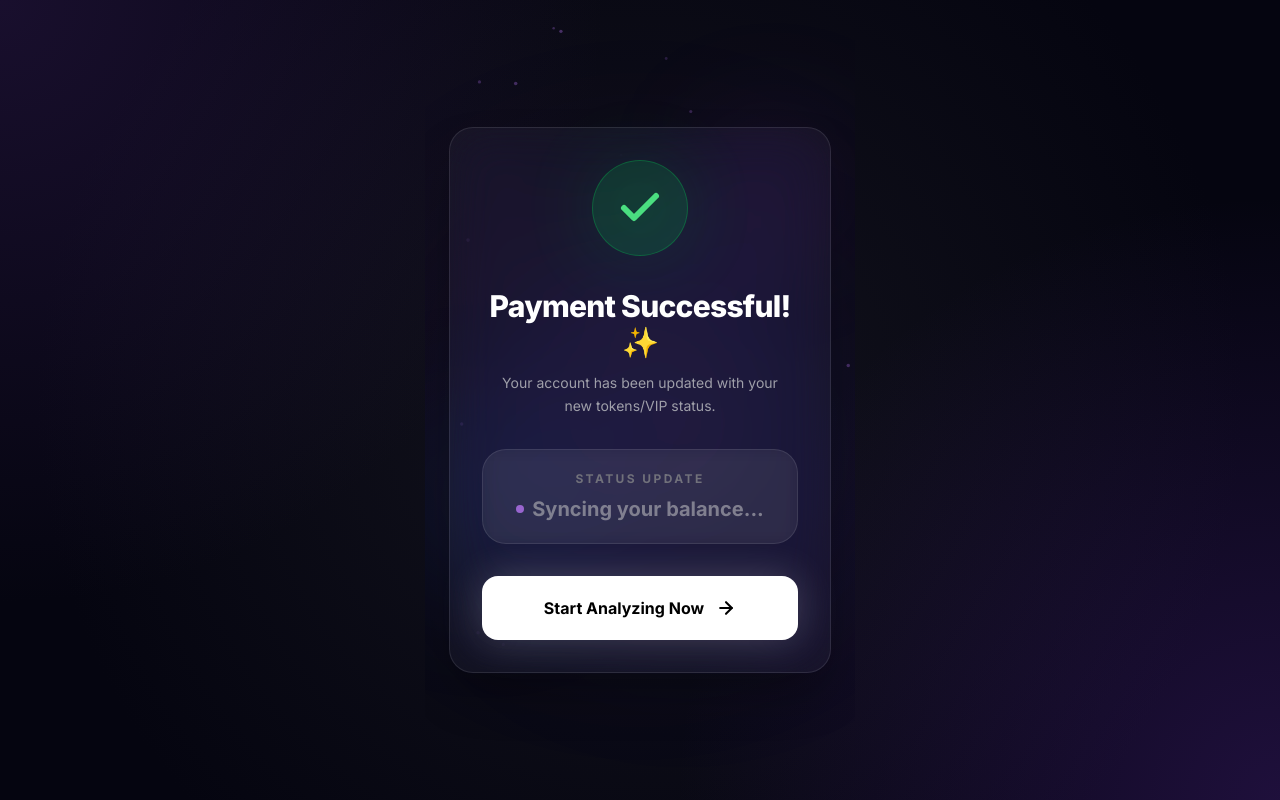
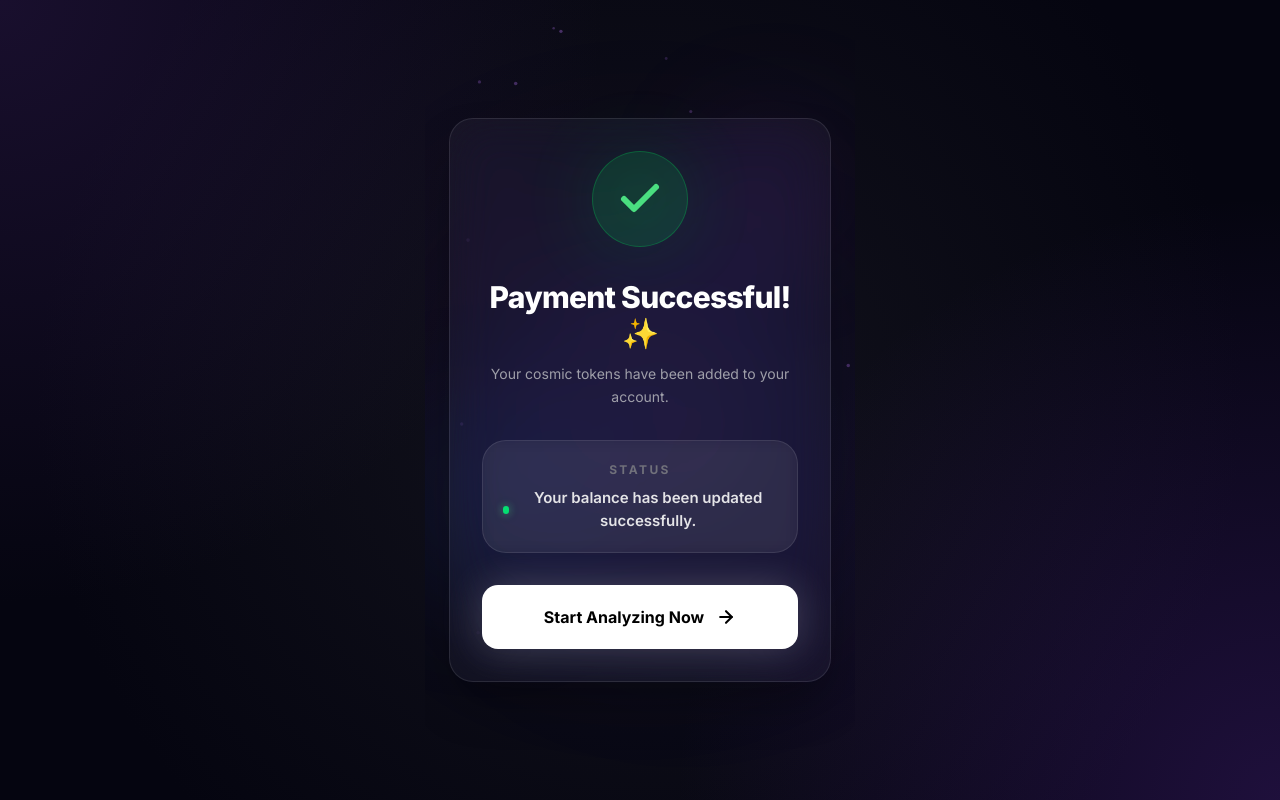
Before and after one commit to umitduran03/vibe_aura, a Next.js app: page /payment-success in a window 1280 px wide. Built offline with nearby package versions, Linux system fonts and the light colour scheme.

Commit message:
style: simplify payment success page with static UI

```diff
--- a/src/app/payment-success/page.tsx
+++ b/src/app/payment-success/page.tsx
@@ -1,23 +1,16 @@
 "use client";
 
 import { useEffect, useState } from "react";
-import { motion, AnimatePresence } from "framer-motion";
+import { motion } from "framer-motion";
 import Link from "next/link";
-import { useAppStore } from "@/store/useAppStore";
 
 /**
- * PaymentSuccessPage — Finalized Premium Success Screen
+ * PaymentSuccessPage — Premium Static Success Screen
  *
- * Displays a celebratory screen after successful Polar.sh checkout.
+ * Pure confirmation page after successful Polar.sh checkout.
+ * No dynamic data fetching — instant render, zero loading states.
  */
 export default function PaymentSuccessPage() {
-  // Data Binding from App Store
-  const tokenBalance = useAppStore((s) => s.tokenBalance);
-  const isBalanceLoaded = useAppStore((s) => s.isBalanceLoaded);
-  const vipExpiry = useAppStore((s) => s.vipExpiry);
-  const isVipActive = vipExpiry ? new Date(vipExpiry) > new Date() : false;
-
-  const [isMounted, setIsMounted] = useState(false);
   const [particles, setParticles] = useState<Array<{
     top: string;
     left: string;
@@ -25,10 +18,6 @@ export default function PaymentSuccessPage() {
     duration: number;
     delay: number;
   }>>([]);
-
-  useEffect(() => {
-    setIsMounted(true);
-  }, []);
 
   // Generate particles on client side only (Hydration safe)
   useEffect(() => {
@@ -96,35 +85,24 @@ export default function PaymentSuccessPage() {
             transition={{ delay: 0.8 }}
             className="text-zinc-400 text-sm leading-relaxed px-2"
           >
-            Your account has been updated with your new tokens/VIP status.
+            Your cosmic tokens have been added to your account.
           </motion.p>
         </div>
 
-        {/* Balance Display */}
+        {/* Static Confirmation Box */}
         <motion.div
           initial={{ opacity: 0, y: 20 }}
           animate={{ opacity: 1, y: 0 }}
           transition={{ delay: 1 }}
-          className="w-full space-y-3"
+          className="w-full"
         >
           <div className="bg-white/5 rounded-3xl p-5 border border-white/10 backdrop-blur-sm">
-            <p className="text-[12px] uppercase tracking-[0.2em] text-zinc-500 font-bold mb-1">Status Update</p>
-            <div className="flex items-center justify-center gap-3">
-              <span className="text-xl font-bold text-white">
-                {(!isMounted || !isBalanceLoaded) ? (
-                  <span className="inline-flex items-center gap-2">
-                    <span className="w-2 h-2 rounded-full bg-purple-400 animate-pulse" />
-                    <span className="animate-pulse text-zinc-400">Syncing your balance...</span>
-                  </span>
-                ) : (
-                  `${tokenBalance} Tokens`
-                )}
+            <p className="text-[12px] uppercase tracking-[0.2em] text-zinc-500 font-bold mb-2">Status</p>
+            <div className="flex items-center justify-center gap-2.5">
+              <span className="w-2 h-2 rounded-full bg-green-400 shadow-[0_0_8px_rgba(74,222,128,0.6)]" />
+              <span className="text-[15px] font-semibold text-zinc-200">
+                Your balance has been updated successfully.
               </span>
-              {isVipActive && (
-                <span className="bg-purple-500/20 text-purple-300 text-[10px] px-2 py-0.5 rounded-full border border-purple-500/30 font-bold uppercase">
-                  VIP Active
-                </span>
-              )}
             </div>
           </div>
         </motion.div>
```
